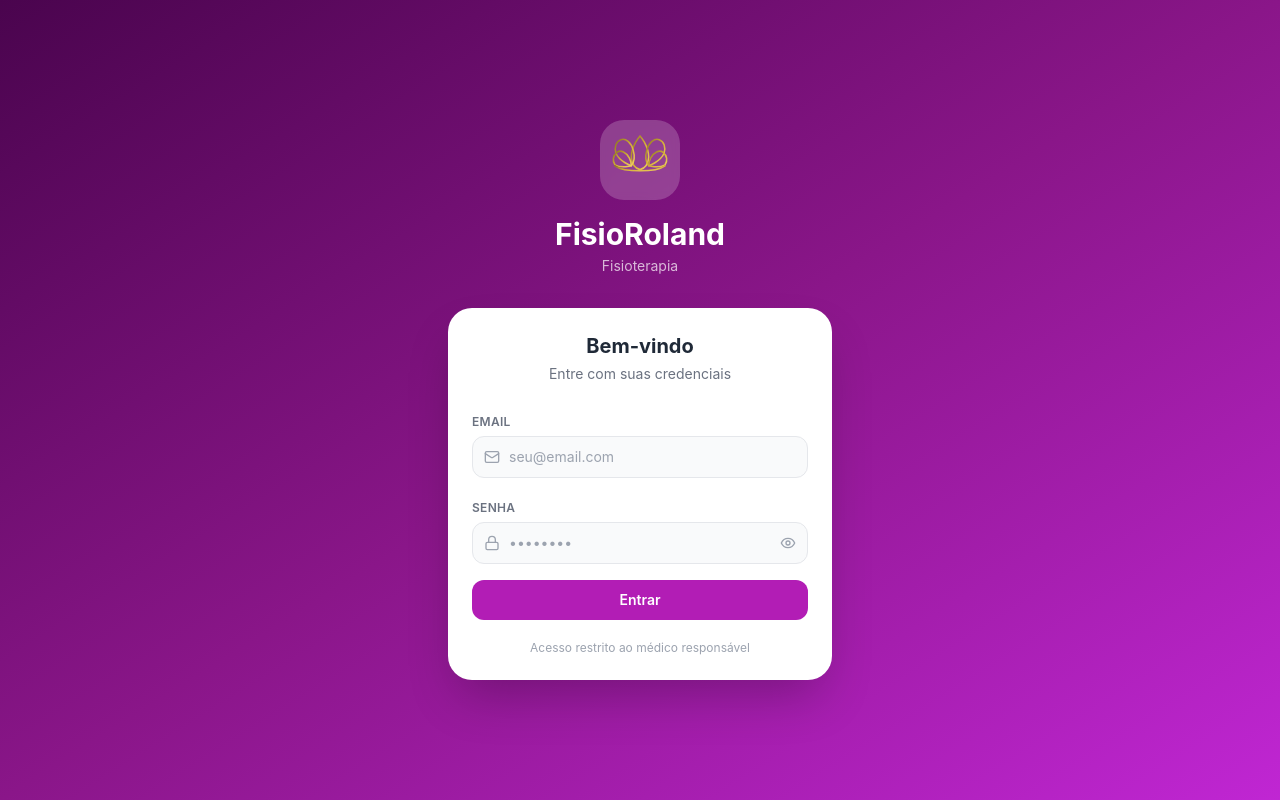
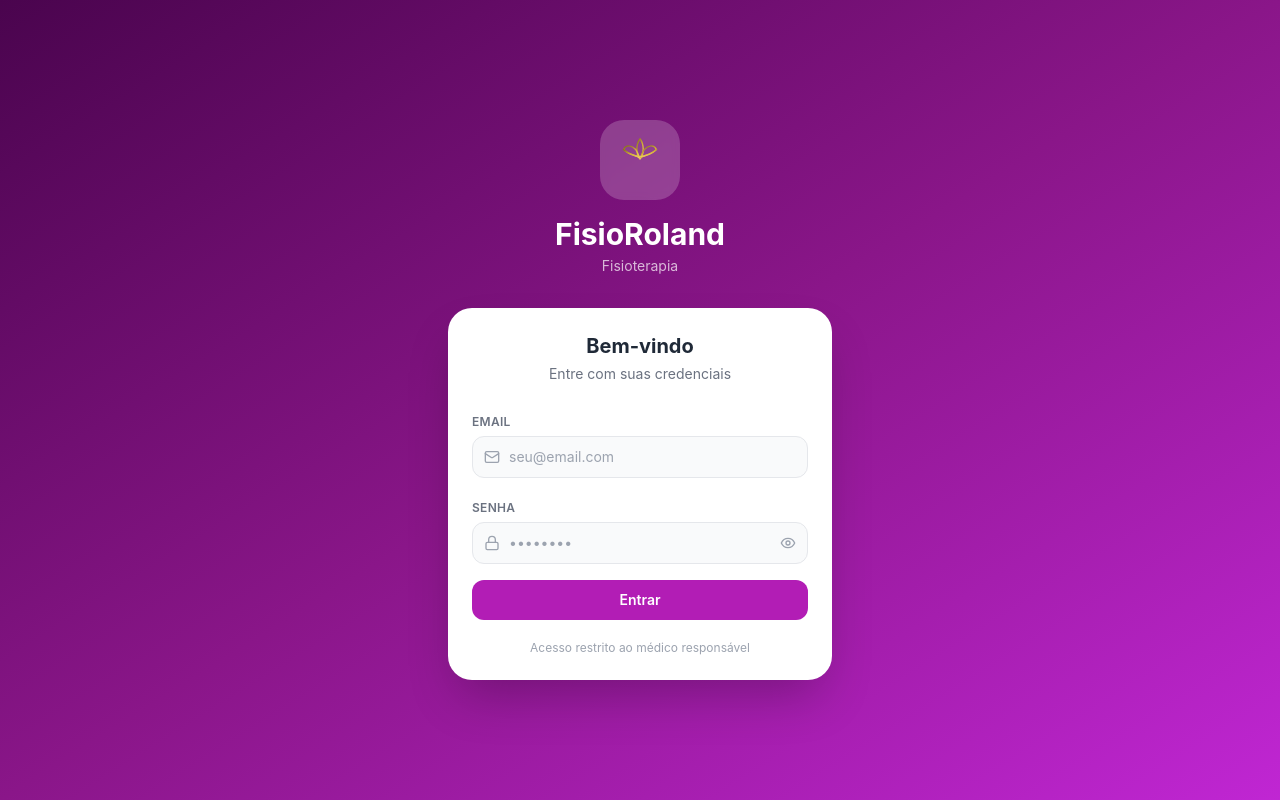
Before and after one commit to CaPinh/medapp, a Next.js app: page /login in a window 1280 px wide. Built offline with nearby package versions, Linux system fonts and the light colour scheme; no server answers.

Commit message:
Update page.tsx

```diff
--- a/app/login/page.tsx
+++ b/app/login/page.tsx
@@ -38,32 +38,26 @@ export default function LoginPage() {
       <div className="w-full max-w-sm">
         <div className="text-center mb-8">
           <div className="w-20 h-20 bg-white/20 rounded-3xl flex items-center justify-center mx-auto mb-4 backdrop-blur-sm">
-                        <svg width="58" height="52" viewBox="0 0 120 108" fill="none" xmlns="http://www.w3.org/2000/svg">
+                                    <svg width="58" height="52" viewBox="0 0 300 260" fill="none" xmlns="http://www.w3.org/2000/svg">
               <defs>
-                <linearGradient id="goldGrad" x1="0%" y1="0%" x2="100%" y2="100%">
+                <linearGradient id="goldGrad" x1="20%" y1="0%" x2="80%" y2="100%">
                   <stop offset="0%" stopColor="#8B7320"/>
                   <stop offset="50%" stopColor="#D4AF37"/>
                   <stop offset="100%" stopColor="#F0D060"/>
                 </linearGradient>
               </defs>
-              {/* Center petal - tall */}
-              <path d="M60 4 C60 4 42 24 42 48 C42 62 50 72 60 74 C70 72 78 62 78 48 C78 24 60 4 60 4Z"
-                fill="none" stroke="url(#goldGrad)" strokeWidth="3.2" strokeLinejoin="round"/>
+              {/* Center petal */}
+              <path d="M150 20 C128 50 128 100 150 125 C172 100 172 50 150 20Z"
+                fill="none" stroke="url(#goldGrad)" strokeWidth="7" strokeLinejoin="round"/>
               {/* Left petal */}
-              <path d="M42 66 C42 66 18 58 10 40 C6 28 10 16 20 12 C30 8 42 18 46 34 C50 48 48 58 42 66Z"
-                fill="none" stroke="url(#goldGrad)" strokeWidth="3.2" strokeLinejoin="round"/>
+              <path d="M146 118 C120 100 80 100 66 74 C78 48 108 54 128 76 C140 92 146 118 146 118Z"
+                fill="none" stroke="url(#goldGrad)" strokeWidth="7" strokeLinejoin="round"/>
               {/* Right petal */}
-              <path d="M78 66 C78 66 102 58 110 40 C114 28 110 16 100 12 C90 8 78 18 74 34 C70 48 72 58 78 66Z"
-                fill="none" stroke="url(#goldGrad)" strokeWidth="3.2" strokeLinejoin="round"/>
-              {/* Far left petal */}
-              <path d="M42 66 C42 66 22 72 8 64 C2 56 4 44 12 38 C20 32 32 38 38 50 C42 58 42 64 42 66Z"
-                fill="none" stroke="url(#goldGrad)" strokeWidth="3.2" strokeLinejoin="round"/>
-              {/* Far right petal */}
-              <path d="M78 66 C78 66 98 72 112 64 C118 56 116 44 108 38 C100 32 88 38 82 50 C78 58 78 64 78 66Z"
-                fill="none" stroke="url(#goldGrad)" strokeWidth="3.2" strokeLinejoin="round"/>
-              {/* Base line */}
-              <path d="M8 66 C28 80 92 80 112 66"
-                fill="none" stroke="url(#goldGrad)" strokeWidth="3.2" strokeLinecap="round"/>
+              <path d="M154 118 C180 100 220 100 234 74 C222 48 192 54 172 76 C160 92 154 118 154 118Z"
+                fill="none" stroke="url(#goldGrad)" strokeWidth="7" strokeLinejoin="round"/>
+              {/* Base arc */}
+              <path d="M64 76 Q150 148 236 76"
+                fill="none" stroke="url(#goldGrad)" strokeWidth="7" strokeLinecap="round"/>
             </svg>
           </div>
           <h1 className="text-white text-3xl font-bold">FisioRoland</h1>
```
